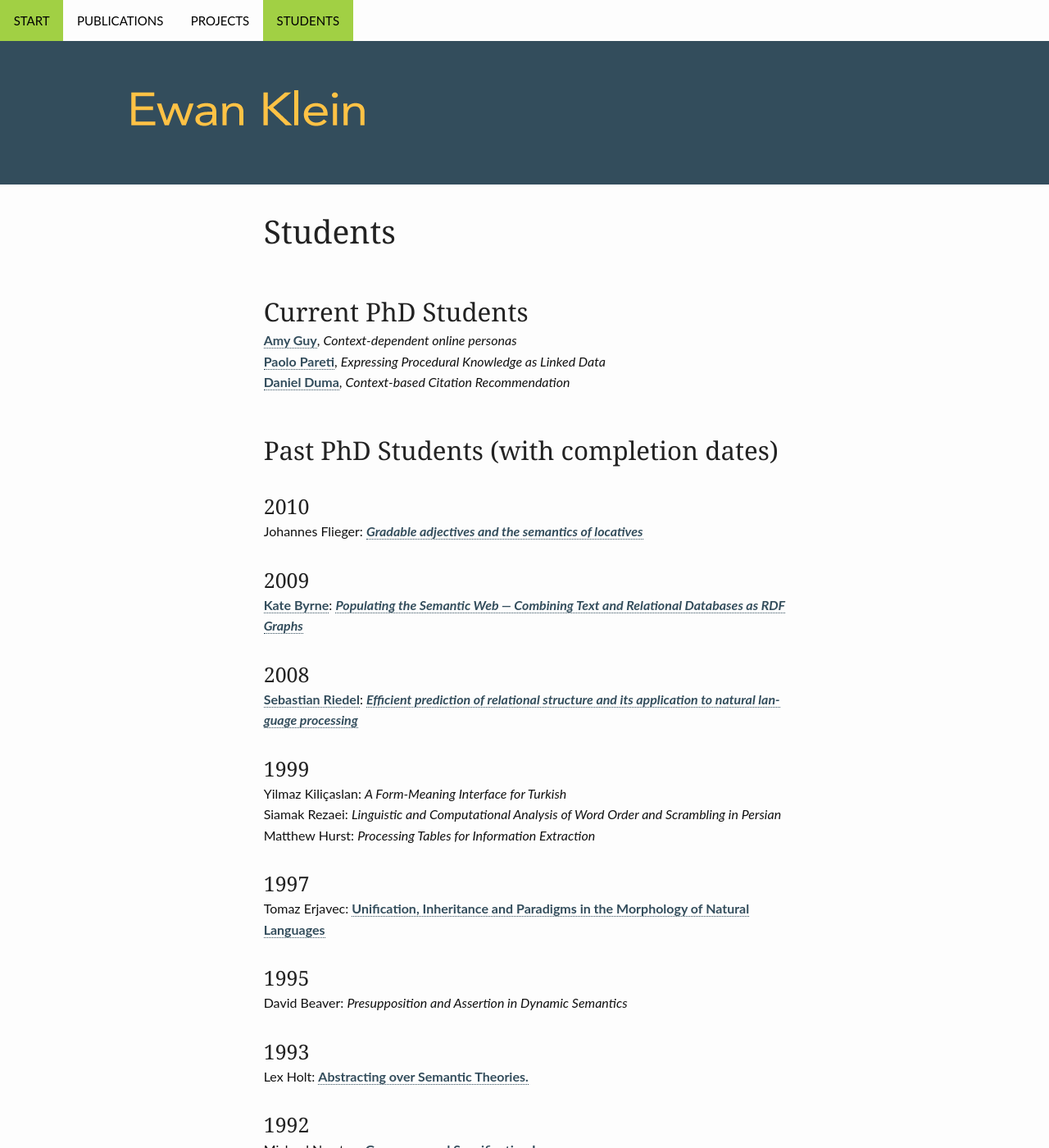
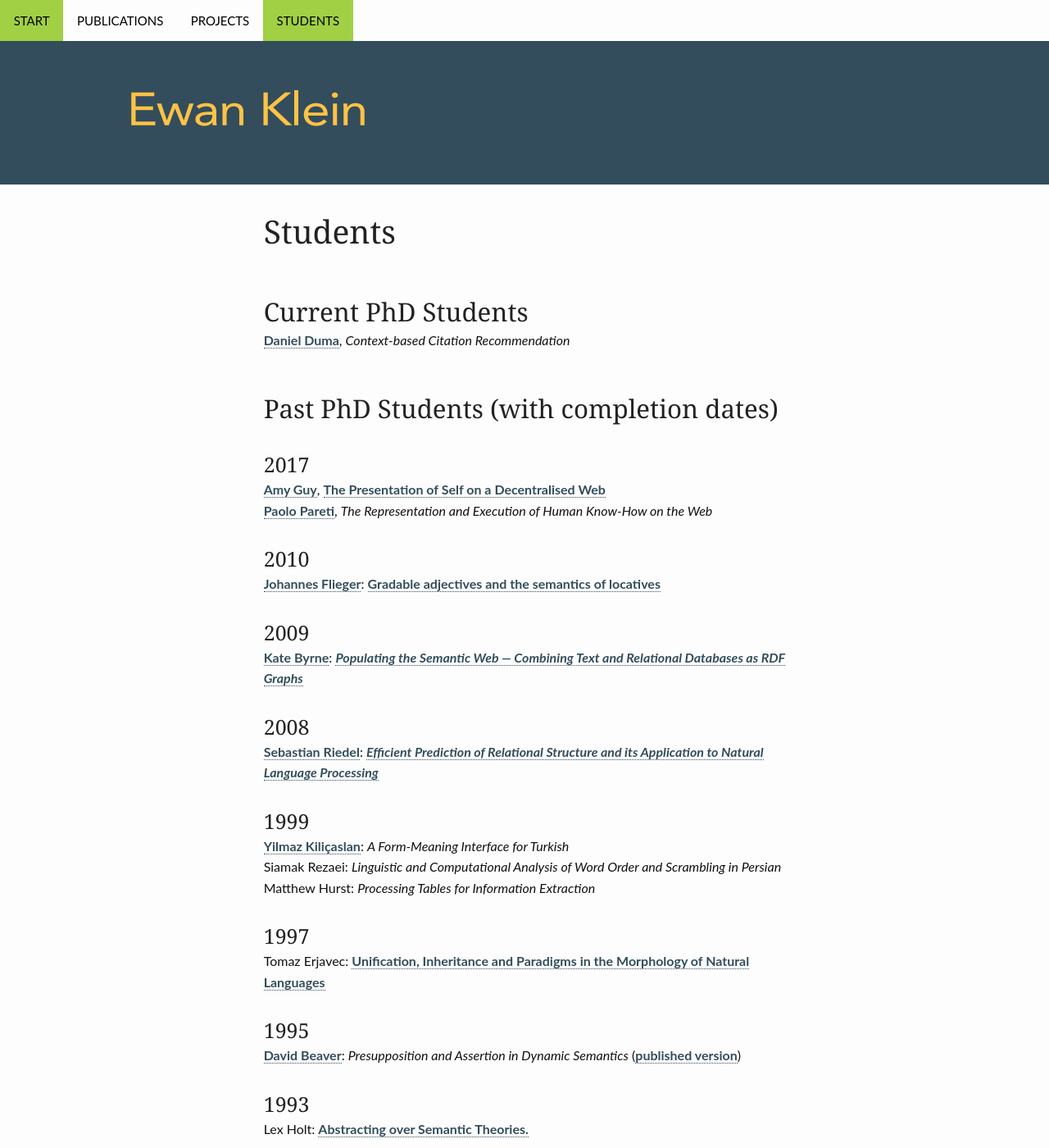
Before and after one commit to ewan-klein/homepages-informatics, a Jekyll site: the page built from pages/students.md, in a window 1280 px wide and 1400 px high. Shown: the whole window at 82% size. Built offline with Jekyll 4.4.1, drawn with Linux system fonts in a browser that asks for light colours; some of the changed text lies outside the part shown.

Commit message:
updates for PhD completions

```diff
--- a/pages/students.md
+++ b/pages/students.md
@@ -6,16 +6,21 @@ layout: page
 
 ## Current PhD Students
 
-[Amy Guy](http://rhiaro.co.uk), *Context-dependent online personas*\\
-[Paolo Pareti](http://homepages.inf.ed.ac.uk/s1054760/), *Expressing Procedural Knowledge as Linked Data*\\
 [Daniel Duma](http://www.danielduma.com), *Context-based Citation Recommendation*
 
 ## Past PhD Students (with completion dates)
 
+### 2017
+{: .notice}
+
+[Amy Guy](http://rhiaro.co.uk), [The Presentation of Self on a Decentralised Web](https://rhiaro.github.io/thesis/)\\
+[Paolo Pareti](http://paolopareti.uk), *The Representation and Execution of Human Know-How on the Web*
+
+
 ### 2010
 {: .notice}
 
-Johannes Flieger: *[Gradable adjectives and the semantics of locatives](https://www.era.lib.ed.ac.uk/handle/1842/3995)*
+[Johannes Flieger](https://www.linkedin.com/in/johannes-flieger-20760a3/): [Gradable adjectives and the semantics of locatives](https://www.era.lib.ed.ac.uk/handle/1842/3995)
 
 
 ### 2009
@@ -26,12 +31,12 @@ Johannes Flieger: *[Gradable adjectives and the semantics of locatives](https://
 ### 2008
 {: .notice}
 
-[Sebastian Riedel](http://www.riedelcastro.org): *[Efficient prediction of relational structure and its application to natural language processing](https://www.era.lib.ed.ac.uk/handle/1842/4167)*
+[Sebastian Riedel](http://www.riedelcastro.org): *[Efficient Prediction of Relational Structure and its Application to Natural Language Processing](https://www.era.lib.ed.ac.uk/handle/1842/4167)*
 
 ### 1999
 {: .notice}
 
-Yilmaz Kiliçaslan: *A Form-Meaning Interface for Turkish*\\
+[Yilmaz Kiliçaslan](https://www.researchgate.net/profile/Yilmaz_Kilicaslan2): *A Form-Meaning Interface for Turkish*\\
 Siamak Rezaei: *Linguistic and Computational Analysis of Word Order and Scrambling in Persian*\\
 Matthew Hurst: *Processing Tables for Information Extraction*
 
@@ -43,7 +48,7 @@ Tomaz Erjavec: <a  href="http://nl.ijs.si/~tomaz/Thesis/">Unification, Inheritan
 ### 1995
 {: .notice}
 
-David Beaver: *Presupposition and Assertion in Dynamic Semantics*
+[David Beaver](https://liberalarts.utexas.edu/linguistics/faculty/dib97): *Presupposition and Assertion in Dynamic Semantics* ([published version](https://web.stanford.edu/group/cslipublications/cslipublications/site/1575861208.shtml))
 
 ### 1993
 {: .notice}
@@ -60,7 +65,7 @@ Michael Reape: *A Formal Theory of Word Order: A Case Study in West Germanic*
 ### 1991
 {: .notice}
 
-Claire Gardent: *Semantic and computational properties of verb phrase ellipsis*
+[Claire Gardent](https://members.loria.fr/CGardent/): *Semantic and Computational Properties of Verb Phrase Ellipsis*]
 
 ### 1990
 {: .notice}
```
